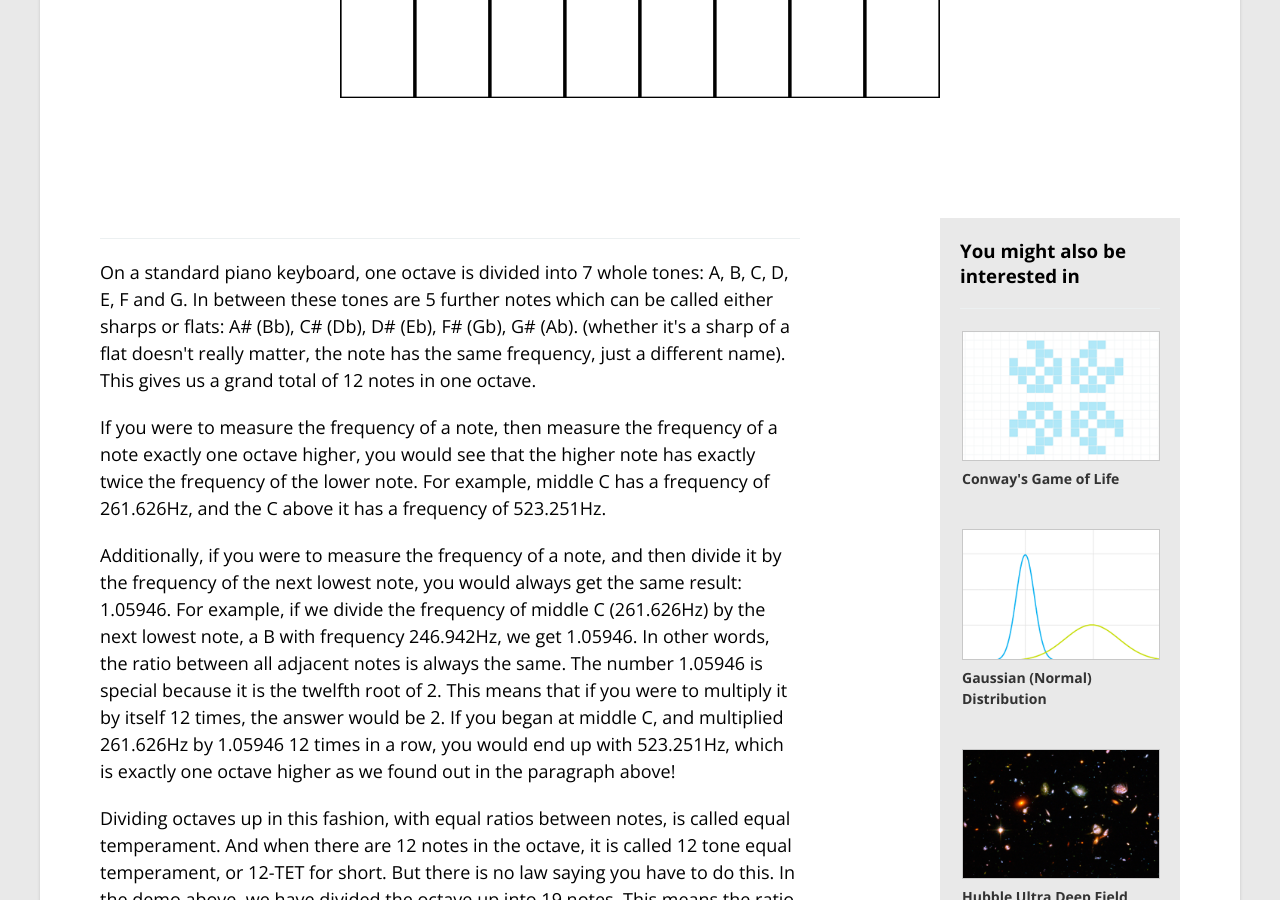
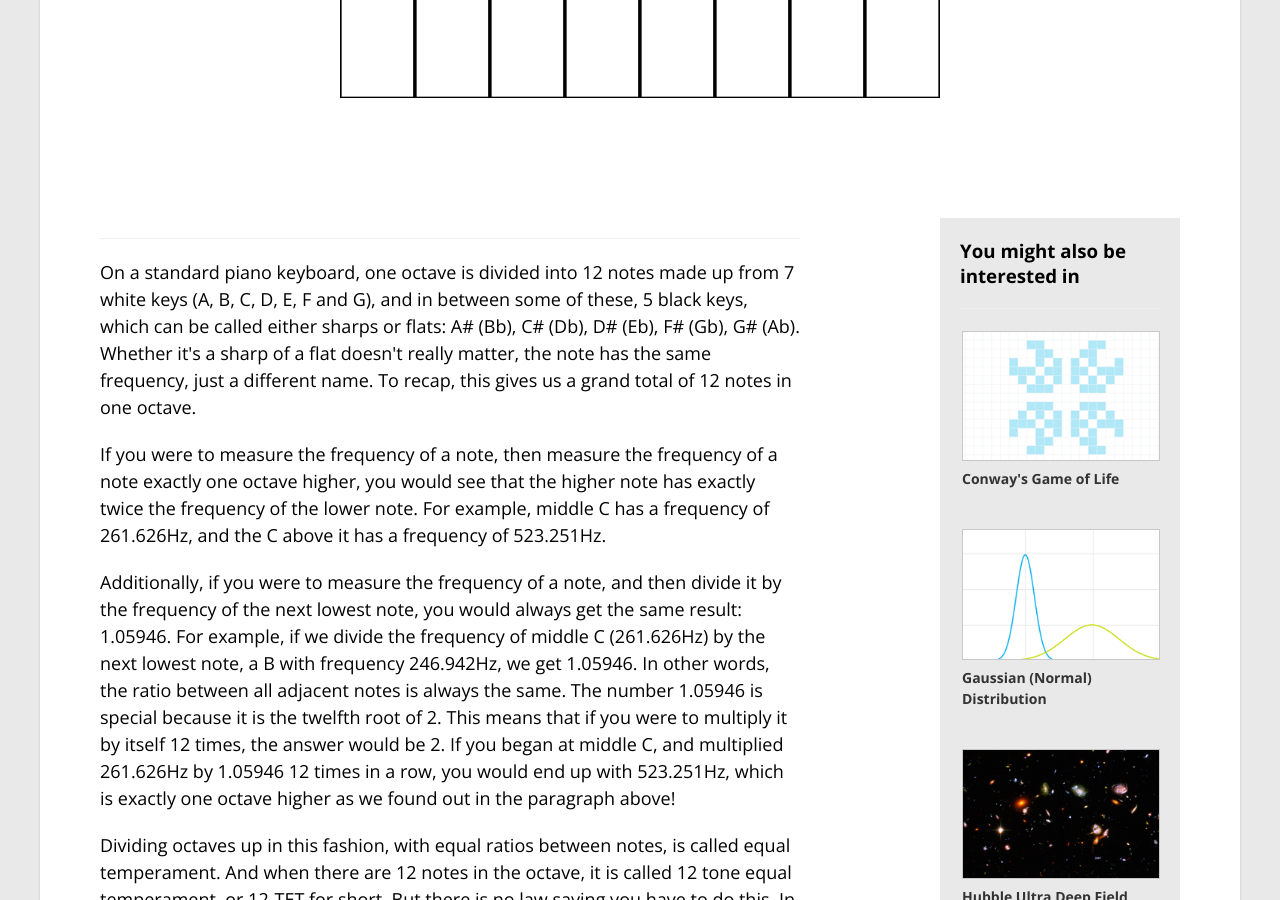
Before and after one commit to edwardball/academo.org, a Jekyll site: the page built from demos/19-tet-keyboard/index.html, in a window 1280 px wide and 900 px high, scrolled down 851 px. Built offline with Jekyll 4.4.1, drawn with Linux system fonts in a browser that asks for light colours; nearby versions of some CDN libraries; Markdown is read by kramdown in place of the engine named in the settings; comment, search, counter and statistics services are not loaded.

Commit message:
Minor copy change on 19 tet demo. Closes #3

```diff
--- a/demos/19-tet-keyboard/index.html
+++ b/demos/19-tet-keyboard/index.html
@@ -64,10 +64,10 @@ noUi: true
 </svg>
 
 <p>
-     On a standard piano keyboard, one octave is divided into 7 whole tones: A, B, C, D, E, F and G. In between these tones
-     are 5 further notes which can be called either sharps or flats: A# (Bb), C# (Db), D# (Eb), F# (Gb), G# (Ab).
-     (whether it's a sharp of a flat doesn't really matter, the note has the same frequency, just a different name).
-     This gives us a grand total of 12 notes in one octave.
+     On a standard piano keyboard, one octave is divided into 12 notes made up from 7 white keys (A, B, C, D, E, F and G), and in between some of these,
+     5 black keys, which can be called either sharps or flats: A# (Bb), C# (Db), D# (Eb), F# (Gb), G# (Ab).
+     Whether it's a sharp of a flat doesn't really matter, the note has the same frequency, just a different name.
+     To recap, this gives us a grand total of 12 notes in one octave.
 </p>
 
 <p>
```
